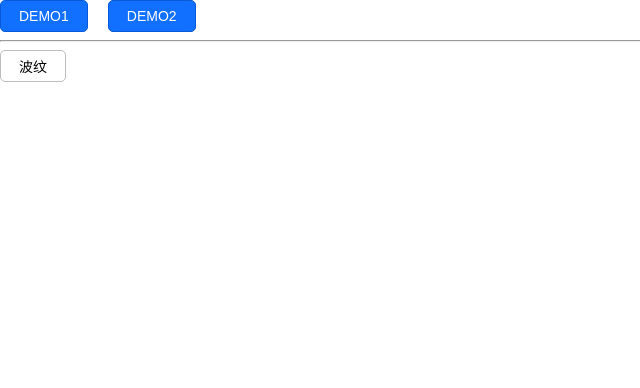
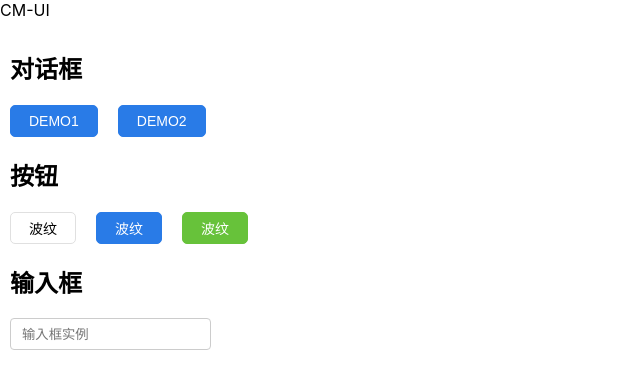
Before and after one commit to crazymad-tools/crazymad-ui-react, a React app: page / in a window 1280 px wide. Shown: the top 388 px of the page, without its empty margins (0-640 px from the left). Built offline with nearby package versions, Linux system fonts and the light colour scheme.

Commit message:
添加分页

```diff
--- a/src/index.tsx
+++ b/src/index.tsx
@@ -1,7 +1,7 @@
 import React from 'react';
 import ReactDOM from 'react-dom';
 import './index.scss';
-import IndexPage from './pages/index';
+import IndexPage from './pages/Index';
 import * as serviceWorker from './serviceWorker';
 
 ReactDOM.render(<IndexPage />, document.getElementById('root'));
--- a/src/packages/Button/index.scss
+++ b/src/packages/Button/index.scss
@@ -9,15 +9,23 @@
   }
   100% {
     opacity: 0;
-    transform: scale(0.7);
+  }
+}
+
+@keyframes btn-active {
+  0% {
+    box-shadow: 0 0 0 0 rgba(166, 203, 252, 1);
+  }
+  100% {
+    box-shadow: 0 0 0 3px rgba(166, 203, 252, 0);
   }
 }
 
 .cm-btn-wave {
   position: absolute;
-  // background: rgba(0, 0, 255, 0.3);
-  animation: 1s wave;
-  animation-fill-mode:forwards;
+  animation: 0.8s wave;
+  animation-fill-mode: forwards;
+  animation-timing-function: ease-in;
   pointer-events: none;
 }
 
@@ -32,30 +40,50 @@
   transition: all 0.15s;
   min-width: max-content;
   overflow: hidden;
+  box-sizing: border-box;
   &.cm-btn-active {
     background: rgba(59, 130, 217, 0.9);
     border: 1px solid rgba(59, 130, 217, 1);
   }
 }
+[animation-key=true] {
+  animation: 0.8s btn-active;
+}
 .cm-btn-default {
   background: white;
-  border: 1px solid #bcbdbf;
+  border: 1px solid rgb(224, 224, 224);
+  box-shadow: 0 0 0 0px rgb(166, 203, 252);
   &:hover {
-    // background: #eee;
+    border: 1px solid rgb(166, 203, 252);
   }
-  &:active {
-    // background: #eee;
-    border: 1px solid #ccc;
-  }
+  // &.[animation-key=true] {
+    // border: 1px solid #ccc;
+    // box-shadow: 0 0 0 3px rgb(166, 203, 252);
+  // }
   .cm-btn-wave {
     background: rgba(116, 174, 240, 0.3);
   }
 }
 .cm-btn-primary {
-  background: rgb(17, 112, 255);
-  border: 1px solid rgb(8, 90, 214);
+  background: rgb(41, 123, 231);
   color: white;
+  border: 1px solid rgb(41, 123, 231);
   &:hover {
-    background: rgb(8, 90, 214);
+    border: 1px solid rgb(11, 66, 138);
+  }
+  .cm-btn-wave {
+    background: rgba(190, 221, 255, 0.3);
   }
 }
+.cm-btn-success {
+  background: #67C23A;
+  color: white;
+  border: 1px solid #67C23A;
+  &:hover {
+    border: 1px solid #67AB3A;
+  }
+  .cm-btn-wave {
+    // background: rgba(225, 255, 229, 0.3);
+    background: rgba(190, 255, 221, 0.3);
+  }
+}
--- a/src/packages/Button/index.tsx
+++ b/src/packages/Button/index.tsx
@@ -25,7 +25,9 @@ const Button: React.FC<ButtonProps> = props => {
     id: number
   }>();
 
-  function onclick(e: any) {
+  const [animationKey, setAnimationKey] = useState('false');
+
+  function onmousedown(e: any) {
     let x = e.nativeEvent.offsetX;
     let y = e.nativeEvent.offsetY;
     let width = e.currentTarget.clientWidth;
@@ -41,7 +43,13 @@ const Button: React.FC<ButtonProps> = props => {
       id: new Date().getTime()
     };
     setWave(wave);
-    props.onClick && props.onClick(e);
+    setAnimationKey('false');
+    props.onMouseDown && props.onMouseDown(e);
+  }
+
+  function onmouseup(e: any) {
+    setAnimationKey('true');
+    props.onMouseUp && props.onMouseUp(e);
   }
 
   return (
@@ -51,7 +59,9 @@ const Button: React.FC<ButtonProps> = props => {
         props.type ? "cm-btn-" + props.type : "cm-btn-default"
       }`}
       {...event}
-      onMouseDown={onclick}
+      onMouseDown={onmousedown}
+      onMouseUp={onmouseup}
+      animation-key={animationKey}
     >
       {wave && <span className="cm-btn-wave" style={wave.style} key={wave.id}/>}
       {props.children}
--- a/src/packages/Input/index.scss
+++ b/src/packages/Input/index.scss
@@ -1,13 +1,17 @@
-.pop-input {
+.cm-input {
   display: inline-block;
-  width: 100%;
   height: 32px;
   padding: 4px 11px;
   border-radius: 4px;
   box-sizing: border-box;
   outline: none;
   transition: all 0.15s;
-  &.pop-input-error {
+  border: 1px solid #ccc;
+  &:focus {
+    border: 1px solid rgb(166, 203, 252);
+    box-shadow: 0 0 0 2px rgba(207, 228, 255, 0.65);
+  }
+  &.cm-input.cm-input-error {
     border: 1px solid lightcoral;
   }
 }
--- a/src/packages/Input/index.tsx
+++ b/src/packages/Input/index.tsx
@@ -14,6 +14,7 @@ interface Props {
   onBlur?: any;
   check?: any;
   error?: boolean;
+  placeholder?: string;
 }
 
 const Input: React.FC<Props> = props => {
@@ -72,11 +73,12 @@ const Input: React.FC<Props> = props => {
   return (
     <input
       value={value}
-      className={`pop-input ${error || props.error ? 'pop-input-error' : ''}`}
+      className={`cm-input ${error || props.error ? 'cm-input-error' : ''}`}
       // type={props.type}
       onBlur={blur}
       onChange={change}
       onInput={change}
+      placeholder={props.placeholder}
     />
   );
 };
--- a/src/packages/common/EventInterface.ts
+++ b/src/packages/common/EventInterface.ts
@@ -2,4 +2,6 @@ import React from 'react';
 
 export interface EventInterface {
   onClick?: React.MouseEventHandler<HTMLElement>;
+  onMouseDown?: React.MouseEventHandler<HTMLElement>;
+  onMouseUp?: React.MouseEventHandler<HTMLElement>;
 }
--- /dev/null
+++ b/src/pages/Index/index.scss
@@ -0,0 +1,3 @@
+.demo-page {
+  padding: 10px;
+}
--- a/src/pages/index.tsx
+++ b/src/pages/Index/index.tsx
@@ -1,6 +1,9 @@
 import React from "react";
 import { useState } from "react";
-import { Dialog, Icon, Button } from "../packages";
+import { Dialog, Icon, Button, Input } from "../../packages";
+import Header from '../common/Header';
+
+import './index.scss';
 
 const IndexPage: React.FC = props => {
   const [show, setShow] = useState<any>({
@@ -18,7 +21,10 @@ const IndexPage: React.FC = props => {
   }
 
   return (
-    <div>
+    <>
+    <Header />
+    <div className="demo-page">
+      <h2>对话框</h2>
       <Button onClick={showDialog.bind(null, 'demo1')} type="primary">DEMO1</Button>
       <Button style={{ marginLeft: '20px' }} onClick={showDialog.bind(null, 'demo2')} type="primary">DEMO2</Button>
       <Dialog
@@ -49,9 +55,14 @@ const IndexPage: React.FC = props => {
           <p>左右居中，不开启遮罩，允许拖拽</p>
         </div>
       </Dialog>
-      <hr />
+      <h2>按钮</h2>
       <Button>波纹</Button>
+      <Button type="primary" style={{marginLeft: '20px'}}>波纹</Button>
+      <Button type="success" style={{marginLeft: '20px'}}>波纹</Button>
+      <h2>输入框</h2>
+      <Input value={''} placeholder="输入框实例" />
     </div>
+    </>
   );
 };
 
--- /dev/null
+++ b/src/pages/common/Header/index.tsx
@@ -0,0 +1,17 @@
+import React from 'react';
+import 'index.scss';
+
+interface Props {
+
+}
+
+const Header: React.FC<Props> = props => {
+
+  return (
+    <div>
+      CM-UI
+    </div>
+  )
+}
+
+export default Header;
```
Also changed, not shown: src/pages/Document/index.tsx (added, +17 -0 lines), src/pages/common/Header/index.scss (added).
